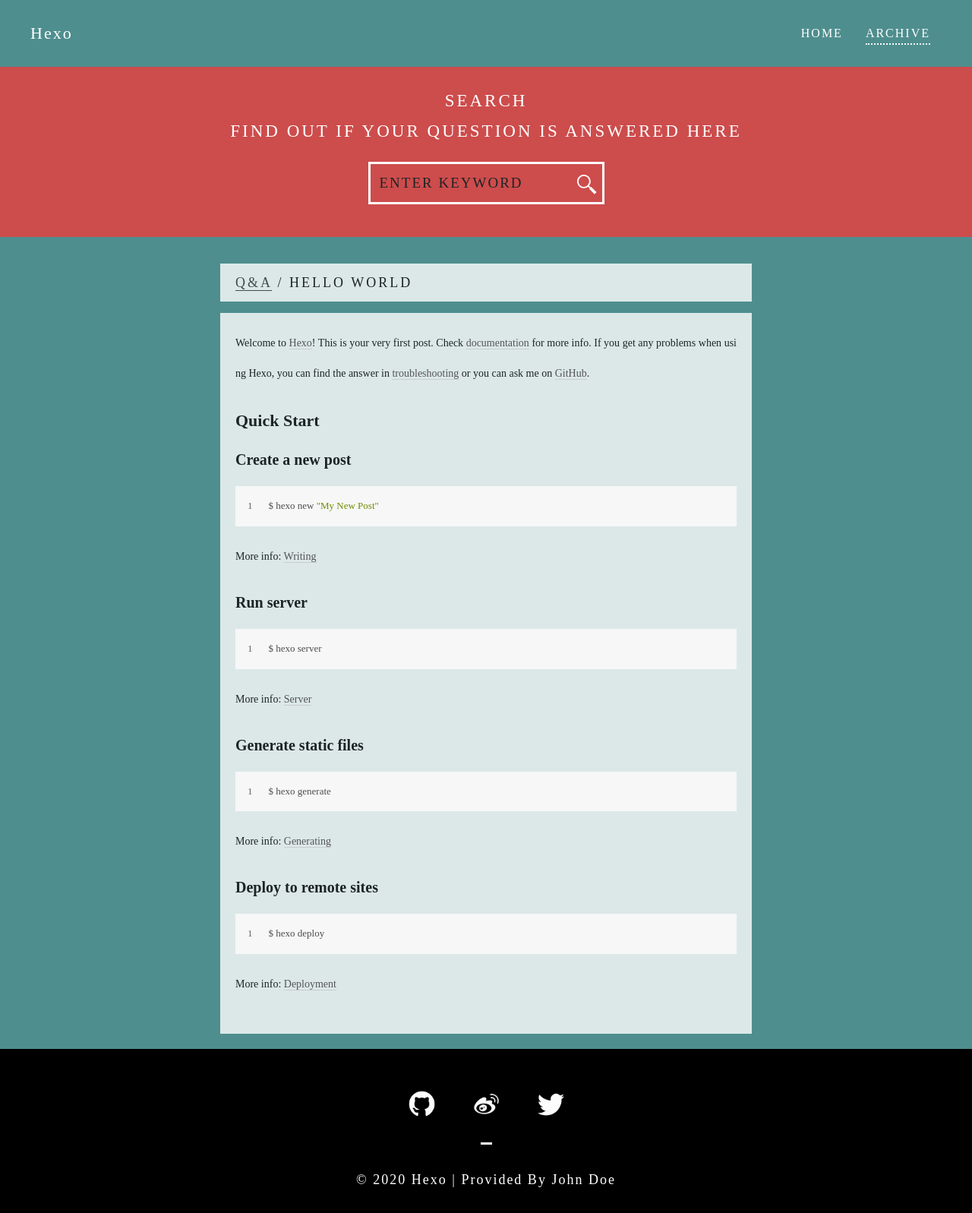
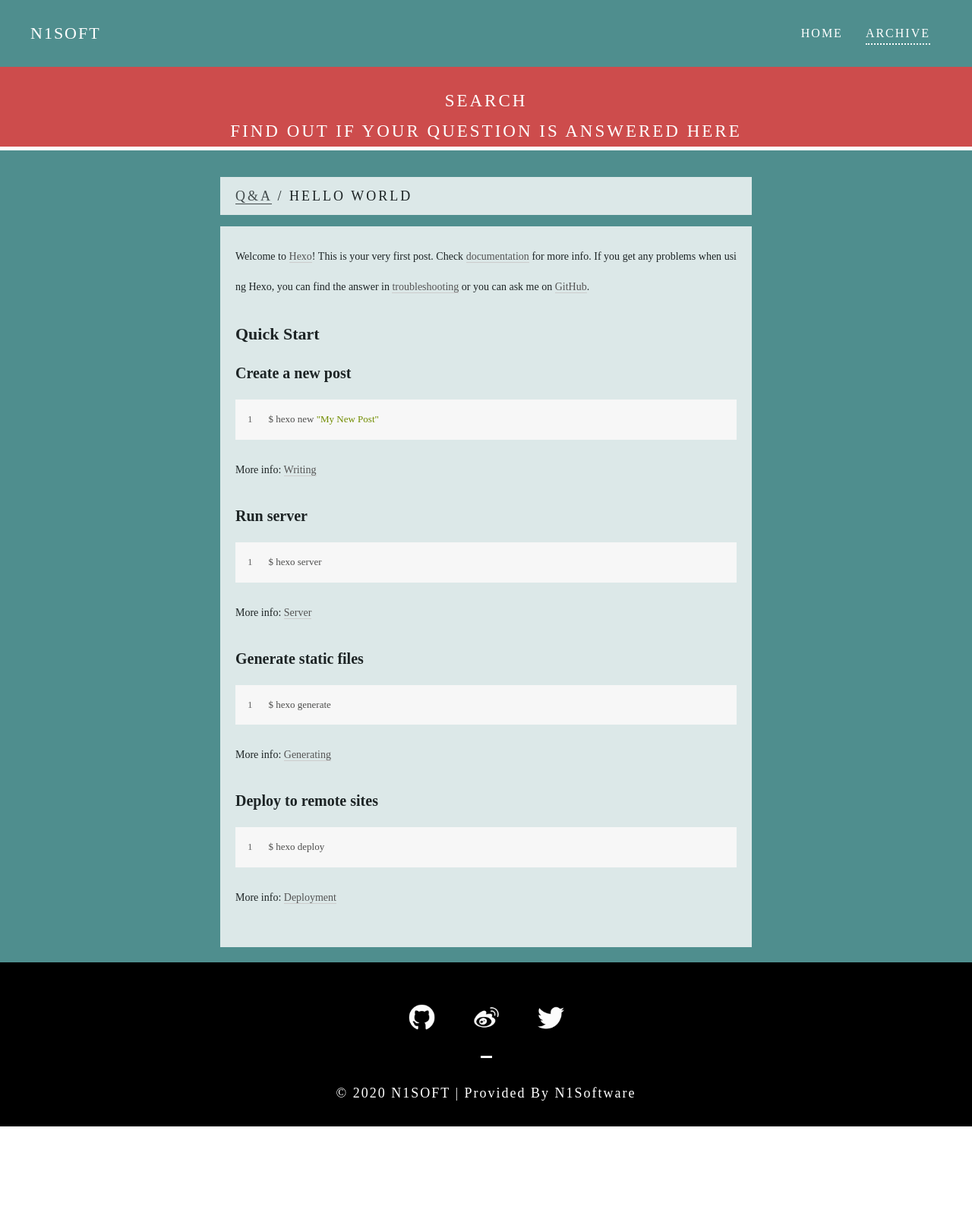
Before and after one commit to n1soft/n1soft.github.io, a plain HTML site: page 2020/06/21/hello-world/index.html in a window 1280 px wide. Shown: the whole page at 76% size. After the commit the page ends 1483 px from the top, so only its background shows below. Drawn offline with Linux system fonts and the light colour scheme.

Commit message:
Site updated: 2020-06-21 00:36:36

```diff
--- a/2020/06/21/hello-world/index.html
+++ b/2020/06/21/hello-world/index.html
@@ -4,9 +4,9 @@
         <meta charset="utf-8">
         <meta name="viewport" content="width=device-width, initial-scale=1, maximum-scale=1">
 
-        <title>Hello World | Hexo</title>
+        <title>Hello World | N1SOFT</title>
 
-        <link rel="alternate" href="/atom.xml" title="Hexo" type="application/atom+xml">
+        <link rel="alternate" href="/atom.xml" title="N1SOFT" type="application/atom+xml">
 
 
         <link rel="icon" href="//favicon.png">
@@ -63,20 +63,20 @@
     </ul>
   </div>
   <div class="copyright">
-    &copy; 2020 Hexo | Provided By  <a title="John Doe" href="http://chengkang.me/" target="_blank">John Doe</a>
+    &copy; 2020 N1SOFT | Provided By  <a title="N1Software" href="http://n1software.com/" target="_blank">N1Software</a>
   </div>
 </div>
 <header>
   <div class="mobile_navbar clearfix">
 
     <div class="logo">
-      <a href="/">Hexo</a>
+      <a href="/">N1SOFT</a>
     </div>
 
   </div>
   <div class="row clearfix no_form">
     <div class="logo">
-      <a href="/">Hexo</a>
+      <a href="/">N1SOFT</a>
     </div>
     <nav class="nav_scroll">
       <ul class="clearfix">
@@ -98,25 +98,6 @@
 		<br>
 		Find out if your question is answered here
 		</h3>
-		<div id="search-content" class="search-content-modal unexpanded">
-			<div id="search-view">
-				<div class="search-info box">
-					<input type="text" id="search-input" placeholder="Enter Keyword" onkeyup="searchInputOnKeyUp()">
-					<div class="magnifying-glass" id="search-button" onclick="searchInSite(event)">
-						<svg xmlns="https://www.w3.org/2000/svg" viewBox="0 0 500 500">
-						<path fill="none" stroke="#fff" stroke-width="36" stroke-linecap="round" d="m280,278a153,153 0 1,0-2,2l170,170m-91-117 110,110-26,26-110-110"></path>
-					</svg>
-				</div>
-			</div>
-			<div class="modal" id="search-result" style="display:none">
-				<h2 id="search-result-title">Found 0 match(es):</h2>
-				<ul id="search-result-list">
-				</ul>
-				<span>
-					<button onclick="dismissSearchResultModal()">×</button>
-				</span>
-			</div>
-		</div>
 	</div>
 </div>
 
@@ -234,7 +215,7 @@ function dismissSearchResultModal() {
 		</div>
 		<img src="/img/line.jpg">
 		<div class="copyright">
-			&copy; 2020 Hexo | Provided By  <a title="John Doe" href="http://chengkang.me/" target="_blank">John Doe</a>
+			&copy; 2020 N1SOFT | Provided By  <a title="N1Software" href="http://n1software.com/" target="_blank">N1Software</a>
 		</div>
 	</div>
 </footer>
--- a/archives/2020/06/index.html
+++ b/archives/2020/06/index.html
@@ -4,9 +4,9 @@
         <meta charset="utf-8">
         <meta name="viewport" content="width=device-width, initial-scale=1, maximum-scale=1">
 
-        <title>Archive: 2020/6 | Hexo</title>
+        <title>Archive: 2020/6 | N1SOFT</title>
 
-        <link rel="alternate" href="/atom.xml" title="Hexo" type="application/atom+xml">
+        <link rel="alternate" href="/atom.xml" title="N1SOFT" type="application/atom+xml">
 
 
         <link rel="icon" href="//favicon.png">
@@ -63,20 +63,20 @@
     </ul>
   </div>
   <div class="copyright">
-    &copy; 2020 Hexo | Provided By  <a title="John Doe" href="http://chengkang.me/" target="_blank">John Doe</a>
+    &copy; 2020 N1SOFT | Provided By  <a title="N1Software" href="http://n1software.com/" target="_blank">N1Software</a>
   </div>
 </div>
 <header>
   <div class="mobile_navbar clearfix">
 
     <div class="logo">
-      <a href="/">Hexo</a>
+      <a href="/">N1SOFT</a>
     </div>
 
   </div>
   <div class="row clearfix no_form">
     <div class="logo">
-      <a href="/">Hexo</a>
+      <a href="/">N1SOFT</a>
     </div>
     <nav class="nav_scroll">
       <ul class="clearfix">
@@ -98,25 +98,6 @@
 		<br>
 		Find out if your question is answered here
 		</h3>
-		<div id="search-content" class="search-content-modal unexpanded">
-			<div id="search-view">
-				<div class="search-info box">
-					<input type="text" id="search-input" placeholder="Enter Keyword" onkeyup="searchInputOnKeyUp()">
-					<div class="magnifying-glass" id="search-button" onclick="searchInSite(event)">
-						<svg xmlns="https://www.w3.org/2000/svg" viewBox="0 0 500 500">
-						<path fill="none" stroke="#fff" stroke-width="36" stroke-linecap="round" d="m280,278a153,153 0 1,0-2,2l170,170m-91-117 110,110-26,26-110-110"></path>
-					</svg>
-				</div>
-			</div>
-			<div class="modal" id="search-result" style="display:none">
-				<h2 id="search-result-title">Found 0 match(es):</h2>
-				<ul id="search-result-list">
-				</ul>
-				<span>
-					<button onclick="dismissSearchResultModal()">×</button>
-				</span>
-			</div>
-		</div>
 	</div>
 </div>
 
@@ -224,7 +205,7 @@ function dismissSearchResultModal() {
 		</div>
 		<img src="/img/line.jpg">
 		<div class="copyright">
-			&copy; 2020 Hexo | Provided By  <a title="John Doe" href="http://chengkang.me/" target="_blank">John Doe</a>
+			&copy; 2020 N1SOFT | Provided By  <a title="N1Software" href="http://n1software.com/" target="_blank">N1Software</a>
 		</div>
 	</div>
 </footer>
```
Also changed, not shown: archives/2020/index.html (+6 -25 lines), archives/index.html (+6 -25 lines), index.html (+6 -25 lines).
